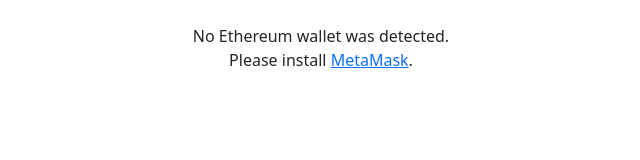
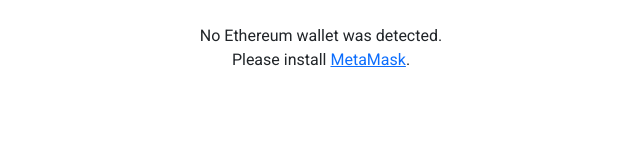
Before and after one commit to yan-man/lottery-dapp, a React app in the folder frontend/: page / in a window 1280 px wide. Shown: the full height of the page, 319-959 px from the left. Built offline with nearby package versions, Linux system fonts and the light colour scheme.

Commit message:
add roboto font;

```diff
--- a/frontend/package.json
+++ b/frontend/package.json
@@ -3,6 +3,7 @@
   "version": "0.1.0",
   "private": true,
   "dependencies": {
+    "@fontsource/roboto": "^4.5.3",
     "@testing-library/jest-dom": "^4.2.4",
     "@testing-library/react": "^9.5.0",
     "@testing-library/user-event": "^7.2.1",
--- a/frontend/src/index.js
+++ b/frontend/src/index.js
@@ -1,9 +1,11 @@
 import React from "react";
 import ReactDOM from "react-dom";
 import { Dapp } from "./components/Dapp";
+import "@fontsource/roboto";
 
 // We import bootstrap here, but you can remove if you want
 import "bootstrap/dist/css/bootstrap.css";
+import "./styles/index.css";
 
 // This is the entry point of your application, but it just renders the Dapp
 // react component. All of the logic is contained in it.
--- a/frontend/src/styles/index.css
+++ b/frontend/src/styles/index.css
@@ -3,4 +3,5 @@
 #app,
 #app > div {
   height: 100%;
+  font-family: "Roboto";
 }
```
Also changed, not shown: 1 other file.
